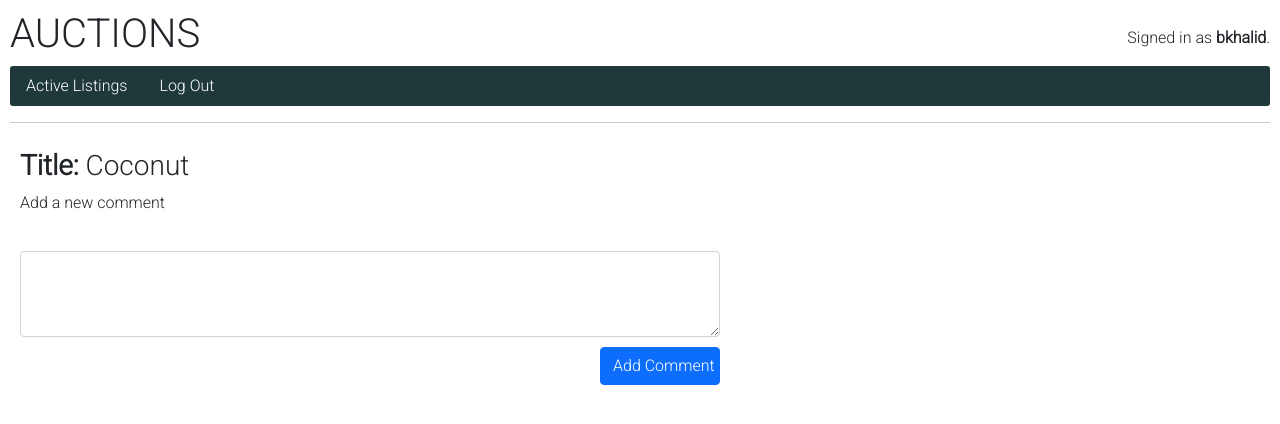
After one commit to basimkhalid/learn, a Django app: page /addcomment/4 in a window 1280 px wide. The commit adds this page. Shown: the top 424 px of the page. Run offline with Django 3.2, Linux system fonts and the light colour scheme; a user stored in the database is signed in; data comes from the database, SQL or seed files in the repository; both versions use the stored data as it was after the commit; some libraries are stand-ins or nearby versions.

Commit message:
adding comment and bid works

```diff
--- a/auctions/models.py
+++ b/auctions/models.py
@@ -19,6 +19,7 @@ class Listing(models.Model):
     listdate = DateTimeField(auto_now=True, auto_now_add=False)
     initialprice = models.DecimalField(max_digits=10, decimal_places=2, default=00.00)
     bidinprogress = models.BooleanField(default=True)
+    winner = models.ForeignKey(User, default=None, blank=True, null=True, on_delete=models.CASCADE, related_name="bids_won")
 
     def __str__(self):
         return f"Listing: {self.title} by {self.author}"
--- a/auctions/static/auctions/styles.css
+++ b/auctions/static/auctions/styles.css
@@ -132,6 +132,19 @@ img {
     margin-top: 10px;
 }
 
+.commentblock {
+    display: flex;
+    flex-direction: column;
+    padding: 10px;
+    max-width: 90vh;
+}
+
+.commentbtn {
+    padding-top: 10px;
+    display: flex;
+    flex-direction: row;
+    justify-content: flex-end;
+}
 
 @media screen and (max-width: 800px) {
     .listingdiv {
--- /dev/null
+++ b/auctions/templates/auctions/addcomment.html
@@ -0,0 +1,24 @@
+{% extends "auctions/layout.html" %}
+
+{% block body %}
+
+<div class="headcontainer bidcontainer">
+    <h3><strong>Title:</strong>  {{ listing.title }}</h3>
+    <p>Add a new comment</p>
+</div>
+
+<form action="{% url 'auctions:addcomment' listing.id %}" method="post">
+    {% csrf_token %}
+    <div class="commentblock">
+        <textarea class="form-control" name="commenttext" rows="3"></textarea>
+        <div class="commentbtn">
+            <div>
+                <input type="submit" class="btn btn-primary" value="Add Comment">
+            </div>
+        </div>
+    </div>
+</form>
+
+
+
+{% endblock %}
--- a/auctions/templates/auctions/index.html
+++ b/auctions/templates/auctions/index.html
@@ -3,6 +3,7 @@
 {% block body %}
     <h2>Active Listings</h2>
     {% for listing in all_listings %}
+        {% if listing.bidinprogress %}
             <div class="listingdiv">
                 <div class="listingitem">
                     <h3><a href="{% url 'auctions:listing' listing_id=listing.id %}">{{ listing.title }}</a></h3>
@@ -25,6 +26,7 @@
 
                 </div>
             </div>
+        {% endif %}
     {% empty %}
         <p>There are no listings to display</p>
     {% endfor %}
--- a/auctions/urls.py
+++ b/auctions/urls.py
@@ -10,5 +10,6 @@ urlpatterns = [
     path("register", views.register, name="register"),
     path("listing/<int:listing_id>", views.listingview, name="listing"),
     path("newbid/<int:listing_id>", views.newbid, name="newbid"),
-    path("closebid/<int:listing_id>", views.closebid, name="closebid")
+    path("closebid/<int:listing_id>", views.closebid, name="closebid"),
+    path("addcomment/<int:listing_id>", views.addcomment, name="addcomment")
 ]
--- a/auctions/views.py
+++ b/auctions/views.py
@@ -109,4 +109,26 @@ def newbid(request, listing_id):
 
 @login_required(redirect_field_name='next', login_url='/login')
 def closebid(request, listing_id):
-    pass
+    if request.method == "POST":
+        listing = Listing.objects.get(pk=listing_id)
+        try:
+            maxbid = listing.listing_bids.order_by('-bidamount')[0]
+        except:
+            maxbid = Bid(listing=listing, biduser=request.user, bidamount=listing.initialprice)
+        listing.bidinprogress = False
+        listing.winner = maxbid.biduser
+        listing.save()
+        return HttpResponseRedirect(reverse("auctions:listing", args=(listing_id,)))
+
+@login_required(redirect_field_name='next', login_url='/login')
+def addcomment(request, listing_id):
+    listing = Listing.objects.get(pk=listing_id)
+    if request.method == "POST":
+        commenttext = str(request.POST["commenttext"])
+        if commenttext:
+            newcomment = Comment(listing=listing, commentuser=request.user, comment=commenttext)
+            newcomment.save()
+            return HttpResponseRedirect(reverse("auctions:listing", args=(listing_id,)))
+    return render(request, "auctions/addcomment.html", {
+        "listing": listing
+    })
```
Also changed, not shown: auctions/templates/auctions/listing.html (+18 -4 lines), auctions/migrations/0008_listing_winner.py (added), db.sqlite3. Lines whose indentation alone changed are shown as unchanged.
